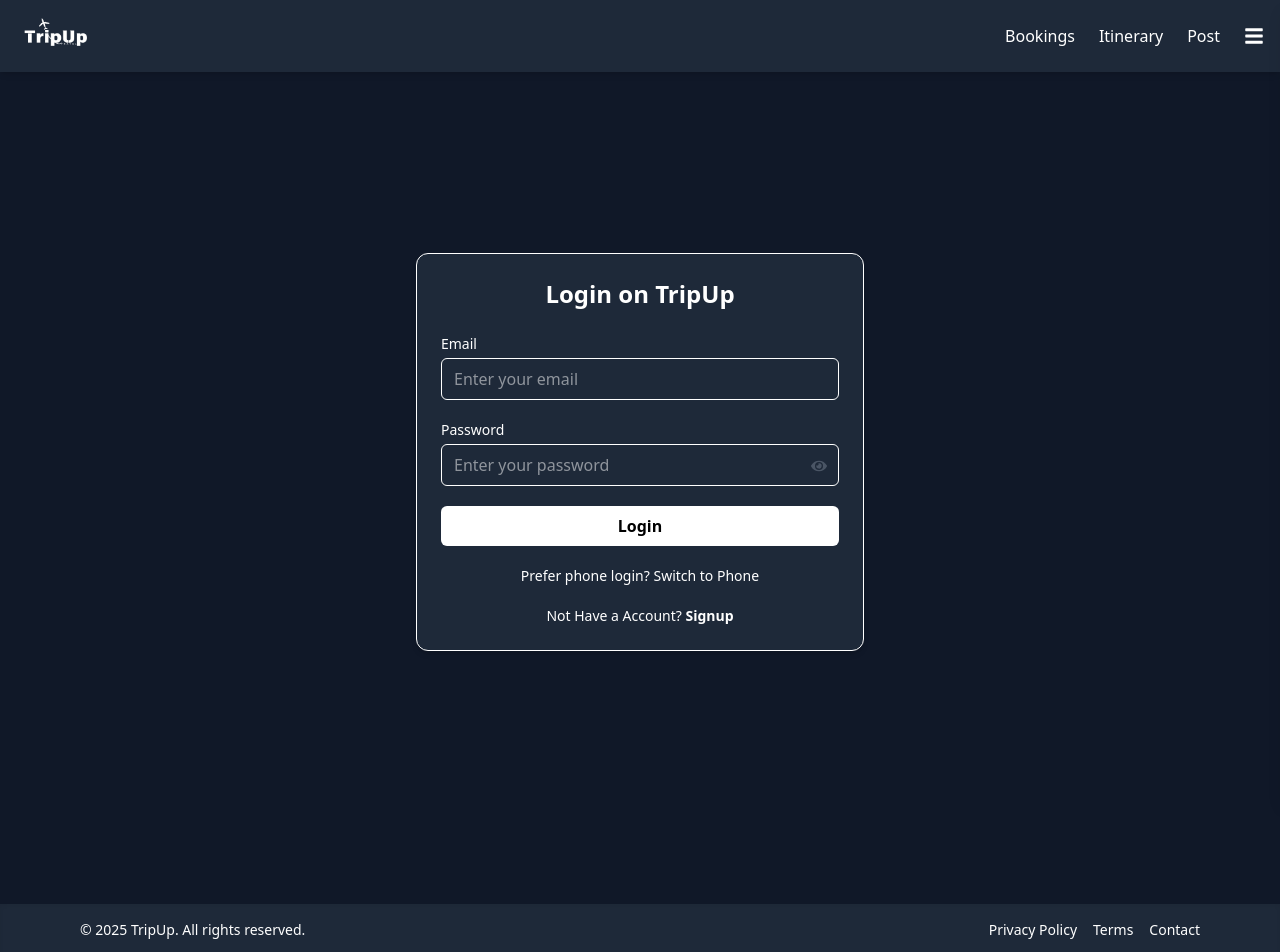
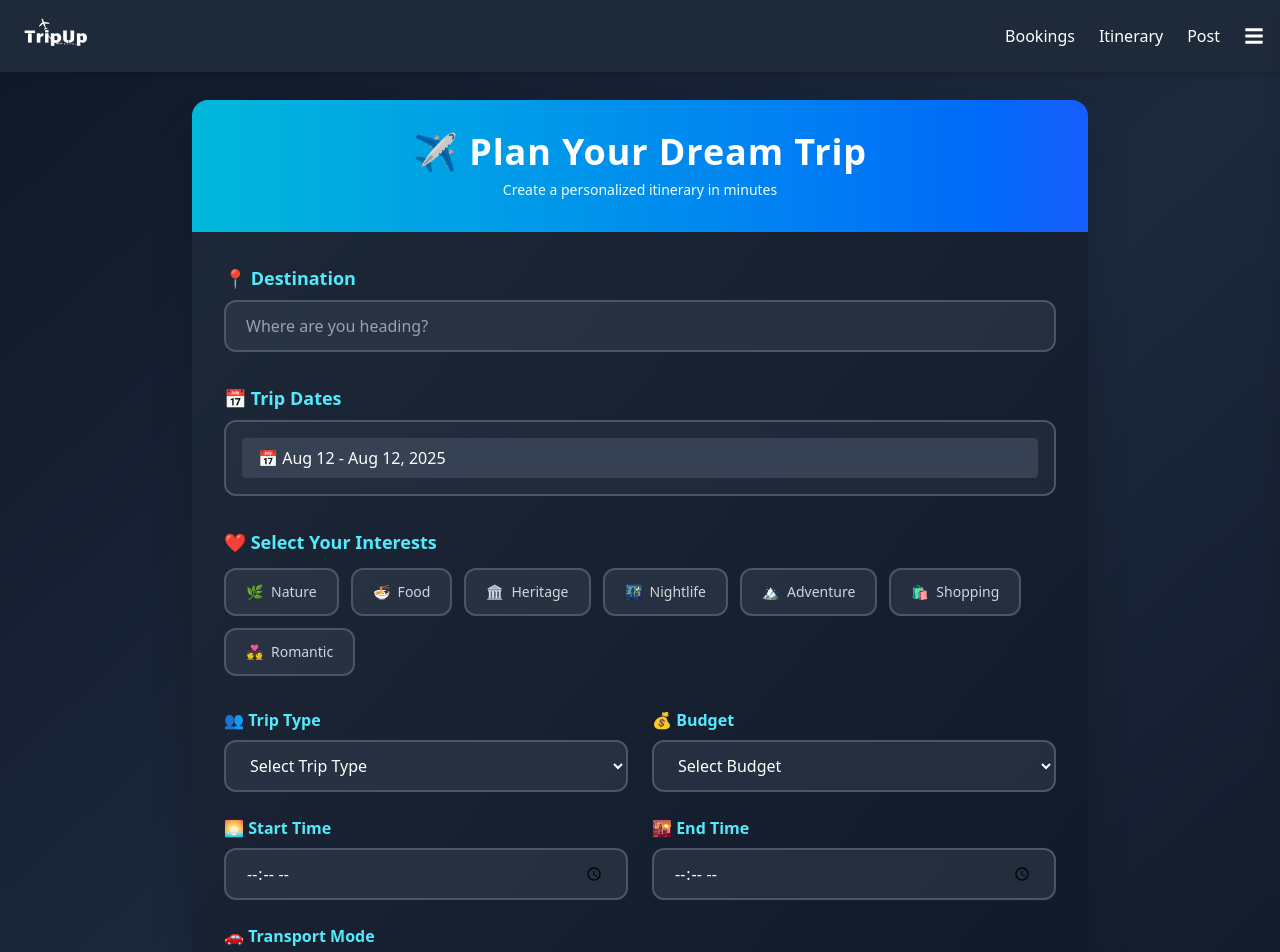
Before and after one commit to yogpote035/tripup-travel-app, a React (Vite) app in the folder Frontend/: page /itinerary-fill in a window 1280 px wide. Before the commit this address led to /login. Shown: the top 952 px of the page. Built offline with nearby package versions, Linux system fonts and the light colour scheme; sample sign-in values are in the browser's storage.

Commit message:
refactor: Update initial state in authSlice to retrieve user data from localStorage; clear localStorage on logout

```diff
--- a/Frontend/src/components/Itinerary/ItineraryForm.jsx
+++ b/Frontend/src/components/Itinerary/ItineraryForm.jsx
@@ -19,21 +19,24 @@ const ItineraryForm = () => {
     budget: "",
     transportMode: "",
   });
+  const [touched, setTouched] = useState({});
   const dispatch = useDispatch();
   const navigate = useNavigate();
+
   const interestsList = [
-    "nature",
-    "food",
-    "heritage",
-    "nightlife",
-    "adventure",
-    "shopping",
-    "romantic",
+    { value: "nature", icon: "🌿", label: "Nature" },
+    { value: "food", icon: "🍜", label: "Food" },
+    { value: "heritage", icon: "🏛️", label: "Heritage" },
+    { value: "nightlife", icon: "🌃", label: "Nightlife" },
+    { value: "adventure", icon: "🏔️", label: "Adventure" },
+    { value: "shopping", icon: "🛍️", label: "Shopping" },
+    { value: "romantic", icon: "💑", label: "Romantic" },
   ];
 
   const handleChange = (e) => {
     const { name, value } = e.target;
     setFormData((prev) => ({ ...prev, [name]: value }));
+    setTouched((prev) => ({ ...prev, [name]: true }));
   };
 
   const handleInterestToggle = (interest) => {
@@ -43,6 +46,7 @@ const ItineraryForm = () => {
         : [...prev.interests, interest];
       return { ...prev, interests: updated };
     });
+    setTouched((prev) => ({ ...prev, interests: true }));
   };
 
   const handleDateRangeChange = ({ startDate, endDate }) => {
@@ -51,161 +55,258 @@ const ItineraryForm = () => {
       startDate,
       endDate,
     }));
+    setTouched((prev) => ({ ...prev, startDate: true, endDate: true }));
+  };
+
+  const validateForm = () => {
+    const errors = [];
+
+    if (!formData.destination.trim()) {
+      errors.push("Destination is required");
+    }
+    if (!formData.startDate) {
+      errors.push("Start date is required");
+    }
+    if (!formData.endDate) {
+      errors.push("End date is required");
+    }
+    if (!formData.interests.length) {
+      errors.push("Please select at least one interest");
+    }
+    if (!formData.tripType) {
+      errors.push("Trip type is required");
+    }
+    if (!formData.startTime) {
+      errors.push("Start time is required");
+    }
+    if (!formData.endTime) {
+      errors.push("End time is required");
+    }
+    if (!formData.budget) {
+      errors.push("Budget is required");
+    }
+    if (!formData.transportMode) {
+      errors.push("Transport mode is required");
+    }
+
+    // Time validation
+    if (formData.startTime && formData.endTime && formData.startTime >= formData.endTime) {
+      errors.push("End time must be after start time");
+    }
+
+    return errors;
   };
 
   const handleSubmit = async (e) => {
     e.preventDefault();
-    if (
-      !formData.budget ||
-      !formData.destination ||
-      !formData.endDate ||
-      !formData.endTime ||
-      !formData.interests ||
-      !formData.interests.length ||
-      !formData.startDate ||
-      !formData.startTime ||
-      !formData.transportMode ||
-      !formData.tripType
-    ) {
-      return toast.warn("Please Fill All Fields For Planning.... ");
+
+    const errors = validateForm();
+
+    if (errors.length > 0) {
+      errors.forEach(error => toast.warn(error));
+      return;
     }
+
     dispatch(generateItinerary(formData, navigate));
   };
 
   if (loading) {
     return <Loading message="Generating Itinerary for You....." />;
   }
+
   return (
+    <div className="min-h-screen bg-gradient-to-br from-gray-900 via-slate-800 to-gray-900 py-12 px-4">
       <form
         onSubmit={handleSubmit}
-      className="p-6 max-w-2xl mx-auto bg-gray-800 text-white mt-10 mb-10 shadow-xl rounded-xl space-y-6"
+        className="max-w-4xl mx-auto bg-gradient-to-br from-gray-800 to-gray-900 text-white shadow-2xl rounded-2xl overflow-hidden"
       >
-      <h2 className="text-3xl font-bold text-cyan-400 text-center tracking-wide">
-        ✈️ Plan Your Trip
+        {/* Header */}
+        <div className="bg-gradient-to-r from-cyan-500 to-blue-600 p-8 text-center">
+          <h2 className="text-4xl font-bold tracking-wide mb-2">
+            ✈️ Plan Your Dream Trip
           </h2>
+          <p className="text-cyan-50 text-sm">Create a personalized itinerary in minutes</p>
+        </div>
 
-      <div>
-        <label className="block font-medium mb-1">Destination</label>
+        <div className="p-8 space-y-8">
+          {/* Destination */}
+          <div className="space-y-2">
+            <label className="block font-semibold text-lg text-cyan-300">
+              📍 Destination
+            </label>
             <input
               name="destination"
-          required
               value={formData.destination}
               onChange={handleChange}
-          placeholder="Enter destination"
-          className="w-full bg-gray-800 text-white border border-gray-600 rounded-lg px-4 py-2 focus:outline-none focus:ring-2 focus:ring-cyan-400"
+              placeholder="Where are you heading?"
+              className="w-full bg-gray-700/50 text-white border-2 border-gray-600 rounded-xl px-5 py-3 focus:outline-none focus:border-cyan-400 focus:ring-2 focus:ring-cyan-400/20 transition-all placeholder:text-gray-400"
             />
+            {touched.destination && !formData.destination && (
+              <p className="text-red-400 text-sm">Destination is required</p>
+            )}
           </div>
 
-      <label className="font-medium mb-1">Trip Dates</label>
-      <div className="flex justify-baseline items-start">
+          {/* Date Range */}
+          <div className="space-y-2">
+            <label className="block font-semibold text-lg text-cyan-300">
+              📅 Trip Dates
+            </label>
+            <div className="bg-gray-700/30 rounded-xl p-4 border-2 border-gray-600">
               <DateRangePickerWithInlineButtons onChange={handleDateRangeChange} />
             </div>
+            {touched.startDate && (!formData.startDate || !formData.endDate) && (
+              <p className="text-red-400 text-sm">Please select trip dates</p>
+            )}
+          </div>
 
-      <div>
-        <label className="block font-medium mb-1">Select Interests</label>
+          {/* Interests */}
+          <div className="space-y-3">
+            <label className="block font-semibold text-lg text-cyan-300">
+              ❤️ Select Your Interests
+            </label>
             <div className="flex flex-wrap gap-3">
               {interestsList.map((interest) => (
-            <span
-              key={interest}
-              className={`px-3 py-1 border rounded-full cursor-pointer transition text-sm  outline-none focus:outline-none
+                <button
+                  type="button"
+                  key={interest.value}
+                  className={`px-5 py-3 border-2 rounded-xl cursor-pointer transition-all transform hover:scale-105 font-medium text-sm
                     ${
-                  formData.interests.includes(interest)
-                    ? "bg-cyan-500 text-white border-cyan-500"
-                    : "bg-gray-800 text-gray-300 border-gray-600 hover:bg-gray-700"
+                      formData.interests.includes(interest.value)
+                        ? "bg-gradient-to-r from-cyan-500 to-blue-500 text-white border-cyan-400 shadow-lg shadow-cyan-500/50"
+                        : "bg-gray-700/50 text-gray-300 border-gray-600 hover:bg-gray-600/50 hover:border-gray-500"
                     }`}
-              onClick={() => handleInterestToggle(interest)}
+                  onClick={() => handleInterestToggle(interest.value)}
                 >
-              {interest}
-            </span>
+                  <span className="mr-2">{interest.icon}</span>
+                  {interest.label}
+                </button>
               ))}
             </div>
+            {touched.interests && !formData.interests.length && (
+              <p className="text-red-400 text-sm">Please select at least one interest</p>
+            )}
           </div>
 
-      <div className="grid grid-cols-1 sm:grid-cols-2 gap-4">
-        <div>
-          <label className="block font-medium mb-1">Trip Type</label>
+          {/* Grid Section */}
+          <div className="grid grid-cols-1 md:grid-cols-2 gap-6">
+            {/* Trip Type */}
+            <div className="space-y-2">
+              <label className="block font-semibold text-cyan-300">
+                👥 Trip Type
+              </label>
               <select
                 name="tripType"
-            required
                 value={formData.tripType}
                 onChange={handleChange}
-            className="w-full bg-gray-800 text-white border border-gray-600 rounded-lg px-4 py-2 outline-none focus:outline-none"
+                className="w-full bg-gray-700/50 text-white border-2 border-gray-600 rounded-xl px-5 py-3 focus:outline-none focus:border-cyan-400 focus:ring-2 focus:ring-cyan-400/20 transition-all cursor-pointer"
               >
                 <option value="">Select Trip Type</option>
-            <option value="solo">Solo</option>
-            <option value="couple">Couple</option>
-            <option value="family">Family</option>
-            <option value="friends">Friends</option>
+                <option value="solo">🧳 Solo</option>
+                <option value="couple">💑 Couple</option>
+                <option value="family">👨‍👩‍👧‍👦 Family</option>
+                <option value="friends">👯 Friends</option>
               </select>
+              {touched.tripType && !formData.tripType && (
+                <p className="text-red-400 text-sm">Trip type is required</p>
+              )}
             </div>
 
-        <div>
-          <label className="block font-medium mb-1">Budget</label>
+            {/* Budget */}
+            <div className="space-y-2">
+              <label className="block font-semibold text-cyan-300">
+                💰 Budget
+              </label>
               <select
-            required
                 name="budget"
                 value={formData.budget}
                 onChange={handleChange}
-            className="w-full bg-gray-800 text-white border border-gray-600 rounded-lg px-4 py-2  outline-none focus:outline-none"
+                className="w-full bg-gray-700/50 text-white border-2 border-gray-600 rounded-xl px-5 py-3 focus:outline-none focus:border-cyan-400 focus:ring-2 focus:ring-cyan-400/20 transition-all cursor-pointer"
               >
                 <option value="">Select Budget</option>
-            <option value="low">Low</option>
-            <option value="medium">Medium</option>
-            <option value="high">High</option>
+                <option value="low">💵 Low</option>
+                <option value="medium">💴 Medium</option>
+                <option value="high">💎 High</option>
               </select>
+              {touched.budget && !formData.budget && (
+                <p className="text-red-400 text-sm">Budget is required</p>
+              )}
             </div>
 
-        <div>
-          <label className="block font-medium mb-1">Start Time</label>
+            {/* Start Time */}
+            <div className="space-y-2">
+              <label className="block font-semibold text-cyan-300">
+                🌅 Start Time
+              </label>
               <input
-            required
                 type="time"
                 name="startTime"
                 value={formData.startTime}
                 onChange={handleChange}
-            className="w-full bg-gray-800 text-white border border-gray-600 rounded-lg px-4 py-2  outline-none focus:outline-none"
+                className="w-full bg-gray-700/50 text-white border-2 border-gray-600 rounded-xl px-5 py-3 focus:outline-none focus:border-cyan-400 focus:ring-2 focus:ring-cyan-400/20 transition-all"
               />
+              {touched.startTime && !formData.startTime && (
+                <p className="text-red-400 text-sm">Start time is required</p>
+              )}
             </div>
 
-        <div>
-          <label className="block font-medium mb-1">End Time</label>
+            {/* End Time */}
+            <div className="space-y-2">
+              <label className="block font-semibold text-cyan-300">
+                🌇 End Time
+              </label>
               <input
-            required
                 type="time"
                 name="endTime"
                 value={formData.endTime}
                 onChange={handleChange}
-            className="w-full bg-gray-800 text-white border border-gray-600 rounded-lg px-4 py-2  outline-none focus:outline-none"
+                className="w-full bg-gray-700/50 text-white border-2 border-gray-600 rounded-xl px-5 py-3 focus:outline-none focus:border-cyan-400 focus:ring-2 focus:ring-cyan-400/20 transition-all"
               />
+              {touched.endTime && !formData.endTime && (
+                <p className="text-red-400 text-sm">End time is required</p>
+              )}
             </div>
 
-        <div>
-          <label className="block font-medium mb-1">Transport Mode</label>
+            {/* Transport Mode */}
+            <div className="space-y-2 md:col-span-2">
+              <label className="block font-semibold text-cyan-300">
+                🚗 Transport Mode
+              </label>
               <select
-            required
                 name="transportMode"
                 value={formData.transportMode}
                 onChange={handleChange}
-            className="w-full bg-gray-800 text-white border border-gray-600 rounded-lg px-4 py-2  outline-none focus:outline-none"
+                className="w-full bg-gray-700/50 text-white border-2 border-gray-600 rounded-xl px-5 py-3 focus:outline-none focus:border-cyan-400 focus:ring-2 focus:ring-cyan-400/20 transition-all cursor-pointer"
               >
-            <option value="">Mode of Transport</option>
-            <option value="public">Public Transport</option>
-            <option value="private">Private Vehicle</option>
-            <option value="walking">Walking</option>
+                <option value="">Select Mode of Transport</option>
+                <option value="public">🚌 Public Transport</option>
+                <option value="private">🚙 Private Vehicle</option>
+                <option value="walking">🚶 Walking</option>
               </select>
+              {touched.transportMode && !formData.transportMode && (
+                <p className="text-red-400 text-sm">Transport mode is required</p>
+              )}
             </div>
           </div>
 
-      <div className="text-center pt-4">
+          {/* Error Message */}
+          {error && (
+            <div className="bg-red-500/10 border-2 border-red-500 rounded-xl p-4">
+              <p className="text-red-400 font-medium">{error}</p>
+            </div>
+          )}
+
+          {/* Submit Button */}
+          <div className="text-center pt-6">
             <button
               type="submit"
-          className="bg-emerald-500 hover:bg-emerald-600 text-white font-semibold px-6 py-3 rounded-lg shadow-md transition"
+              className="bg-gradient-to-r from-emerald-500 to-teal-600 hover:from-emerald-600 hover:to-teal-700 text-white font-bold px-10 py-4 rounded-xl shadow-lg shadow-emerald-500/30 transition-all transform hover:scale-105 hover:shadow-xl hover:shadow-emerald-500/40 text-lg"
             >
-          🚀 Generate Itinerary
+              🚀 Generate Your Itinerary
             </button>
           </div>
-      {error && <p className="text-red-500 mt-3 mb-3">{error}</p>}
+        </div>
       </form>
+    </div>
   );
 };
 
```
Also changed, not shown: Frontend/AllStatesFeatures/Authentication/authSlice.js (+6 -2 lines), 1 other file (tests, documents, lock files or other folders). Lines whose indentation alone changed are shown as unchanged.
